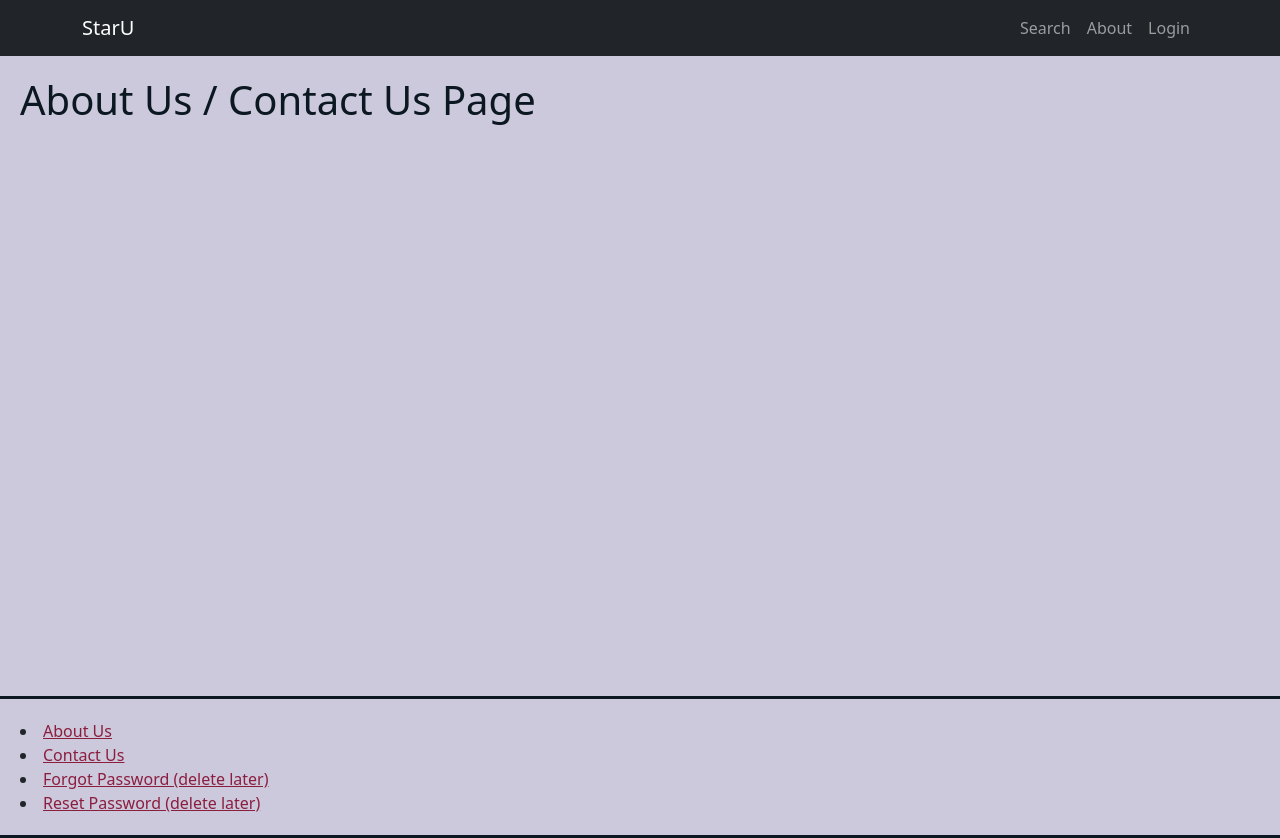
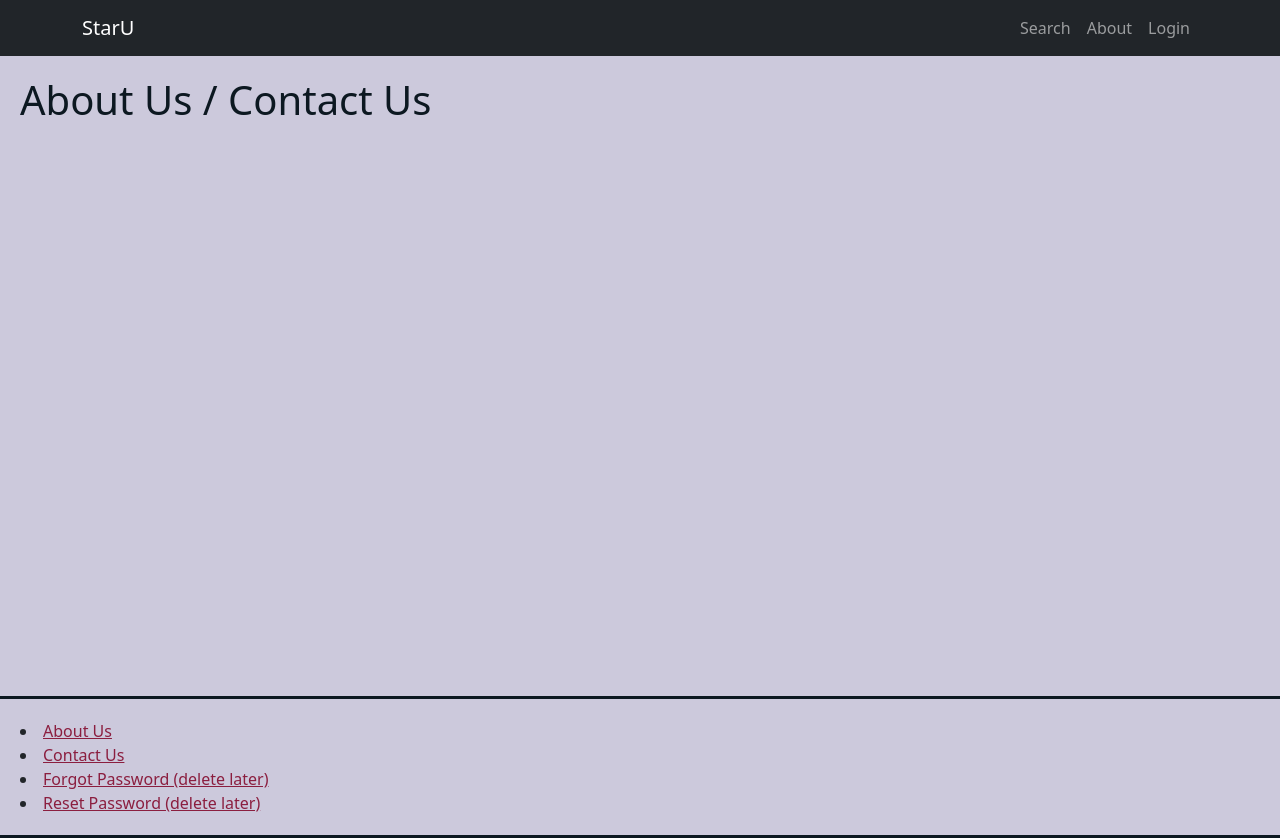
Before and after one commit to TimWargo/staru, a React (Create React App) app: page /about in a window 1280 px wide. Built offline with nearby package versions, Linux system fonts and the light colour scheme.

Commit message:
quick fix to ForgotPassword

```diff
--- a/src/Components/AboutContactUsPage/AboutContactUsPage.js
+++ b/src/Components/AboutContactUsPage/AboutContactUsPage.js
@@ -4,7 +4,7 @@ class AboutContactUsPage extends Component {
     render() {
         return (
             <div class="body">
-                <h1>About Us / Contact Us Page</h1>
+                <h1>About Us / Contact Us</h1>
             </div>
         );
     }
--- a/src/Components/ForgotPasswordPage/ForgotPasswordPage.js
+++ b/src/Components/ForgotPasswordPage/ForgotPasswordPage.js
@@ -74,10 +74,10 @@ class ForgotPasswordPage extends Component {
                                         onChange={this.handleInputChange}
                                     />
                                     <span className="text-danger">{this.state.emailError}</span>
-                                    <Button onClick= {this.handleSubmit} variant="primary" size="md" className="buttPass">
-                                        Submit
-                                    </Button>
                                 </div>
+                                <Button onClick= {this.handleSubmit} variant="primary" size="md" className="buttPass">
+                                    Submit
+                                </Button>
                             </div>
 
 
```
